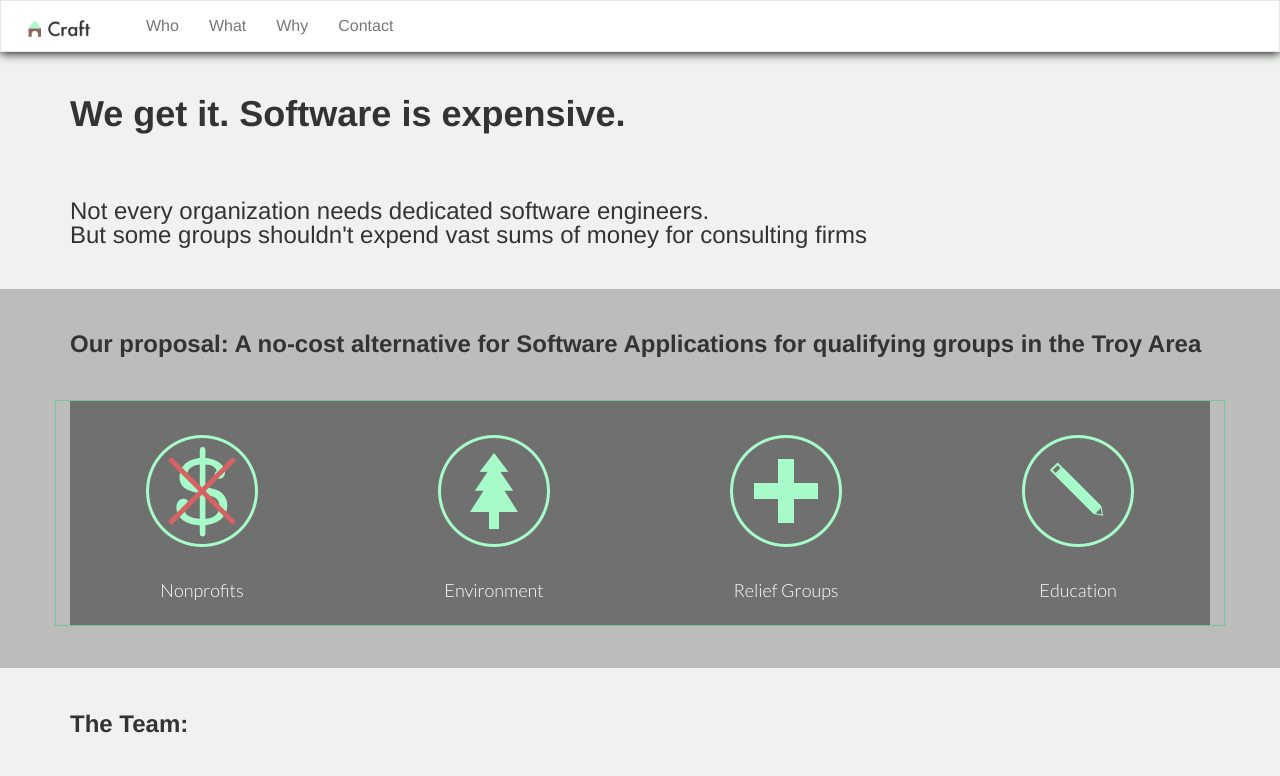
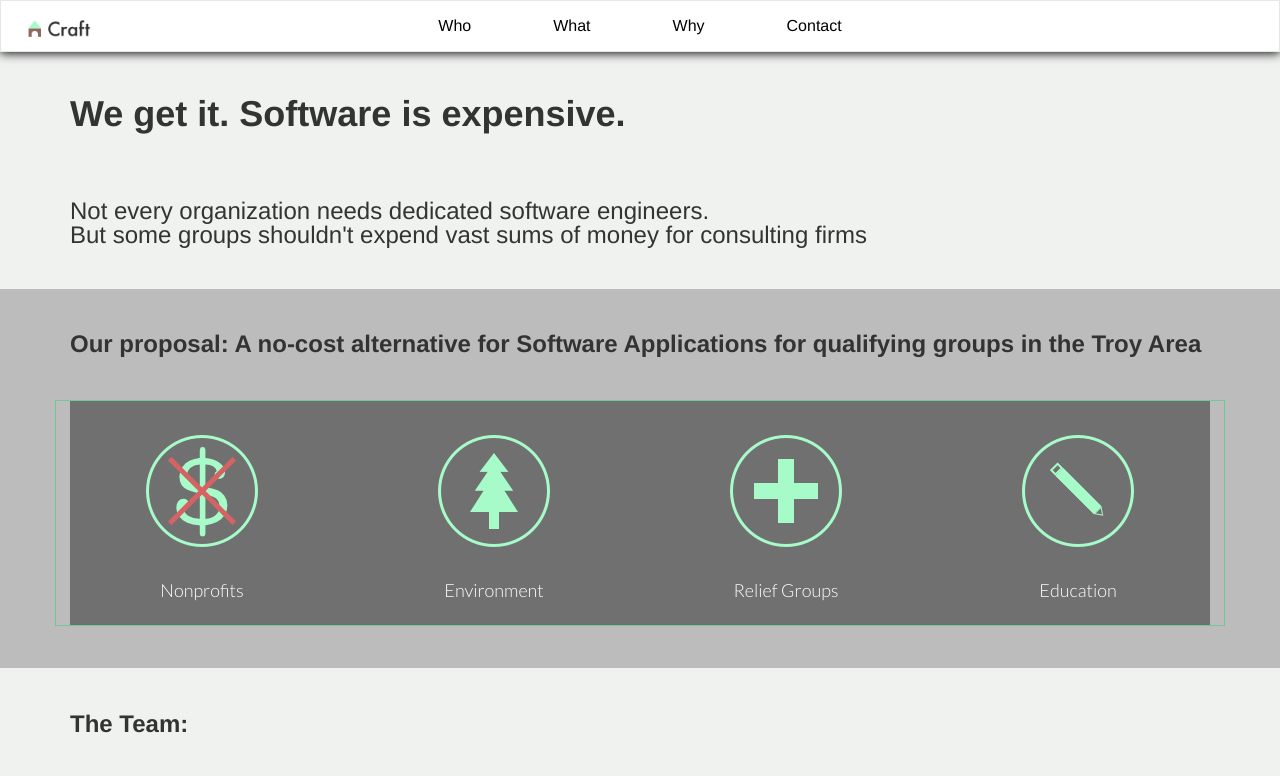
Before and after one commit to stanleychg/projectcraft, a plain HTML site: page index.html in a window 1280 px wide. Shown: the top 776 px of the page. Drawn offline with nearby package versions, Linux system fonts and the light colour scheme; grey boxes are pictures that could not be loaded.

Commit message:
navbar changes

```diff
--- a/styles.css
+++ b/styles.css
@@ -57,6 +57,34 @@ h2{
 h3{
 	font-size: 24px;
 	font-weight: 700;
+}
+
+.navbar-default .navbar-brand{
+	position: absolute;
+}
+.navbar .navbar-nav {
+	display: inline-block;
+	float: none;
+	vertical-align: top;
+  }
+
+.navbar .navbar-collapse {
+	text-align: center;
+  }
+
+.navbar-default .navbar-nav>li>a {
+	margin: 0 25px;
+	border-left: 1px solid transparent;
+	border-right: 1px solid transparent;
+    padding-top: 0px;
+    padding-bottom: 0px;
+    line-height: 50px;
+	color: black;
+}
+
+.navbar-nav > li > a:hover{
+	border-left: 1px solid black;
+	border-right: 1px solid black;
 }
 
 .introduction p{
```
